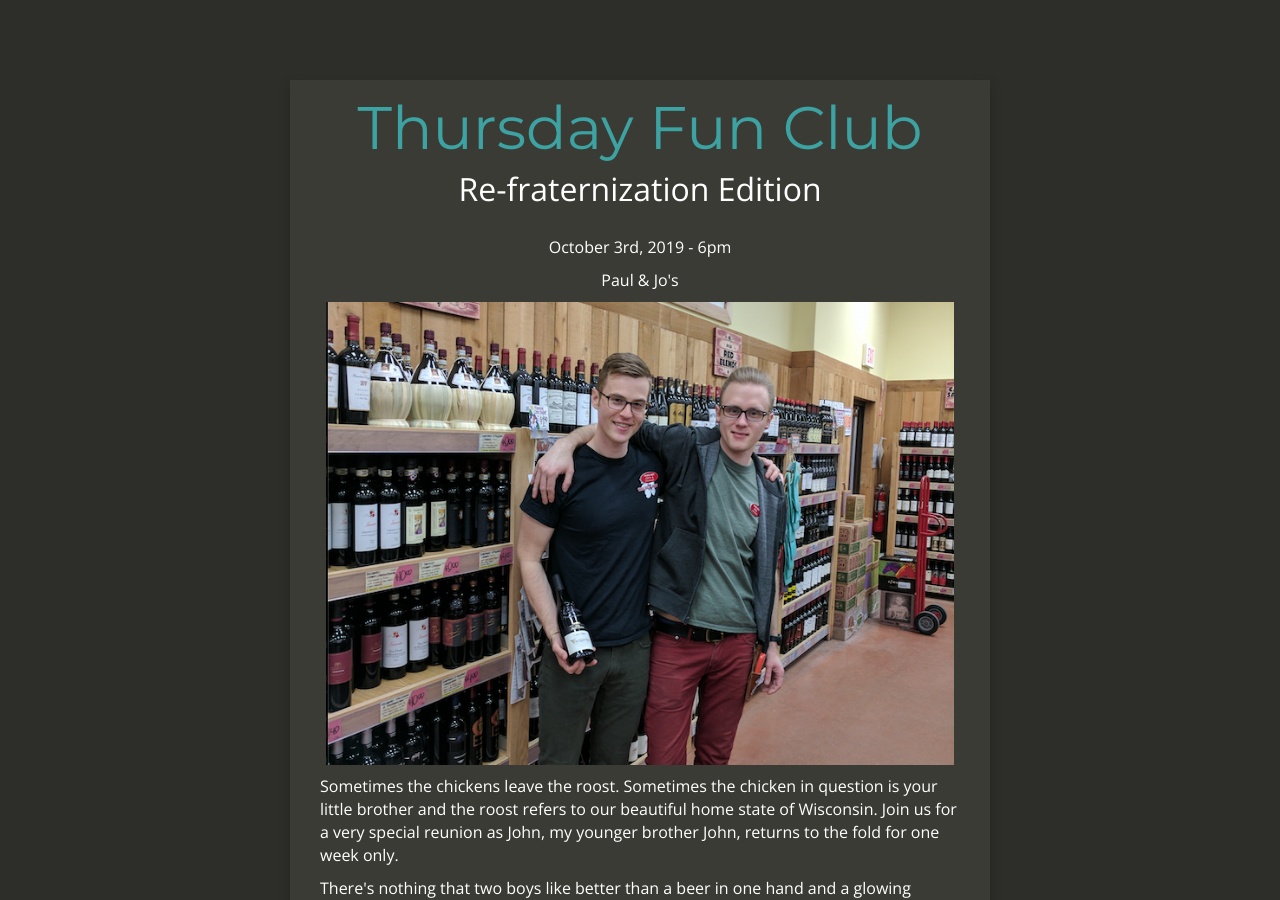
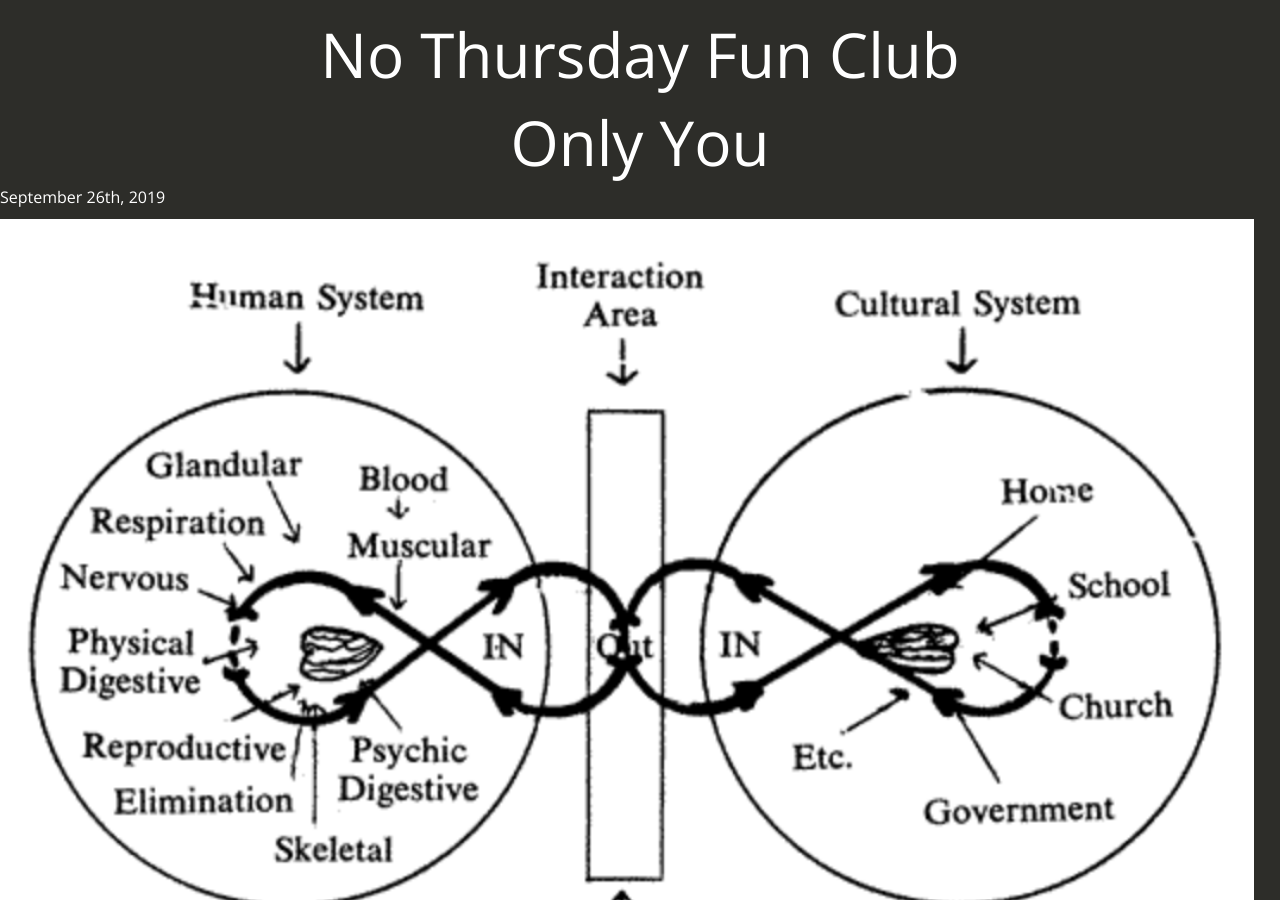
Before and after one commit to paulberb/paulberb.github.io, a Jekyll site: the page built from index.html, in a window 1280 px wide and 900 px high. Built offline with Jekyll 4.4.1, drawn with Linux system fonts in a browser that asks for light colours; nearby versions of some CDN libraries; some of the changed text lies outside the part shown.

Commit message:
updated weekly event

```diff
--- a/index.html
+++ b/index.html
@@ -49,7 +49,7 @@
           </div>
     </div>
 </div> -->
-<div class="container-fluid index">
+<!-- <div class="container-fluid index">
     <div class="row">
         <div class="col-md-12 main content-panel">
             <h1 class="header author-header" itemprop="headline">Thursday Fun Club</h1>
@@ -75,7 +75,7 @@
 </div>
 <div class="container-fluid index">
     <div class="row">
-        <div class="col-md-12 main content-panel">
+        <div class="col-md-12 main content-panel"> -->
             <h1 class="header author-header" itemprop="headline">No Thursday Fun Club</h1>
             <h2 class="header">Only You</h2>
             <div class="author-text">
```
